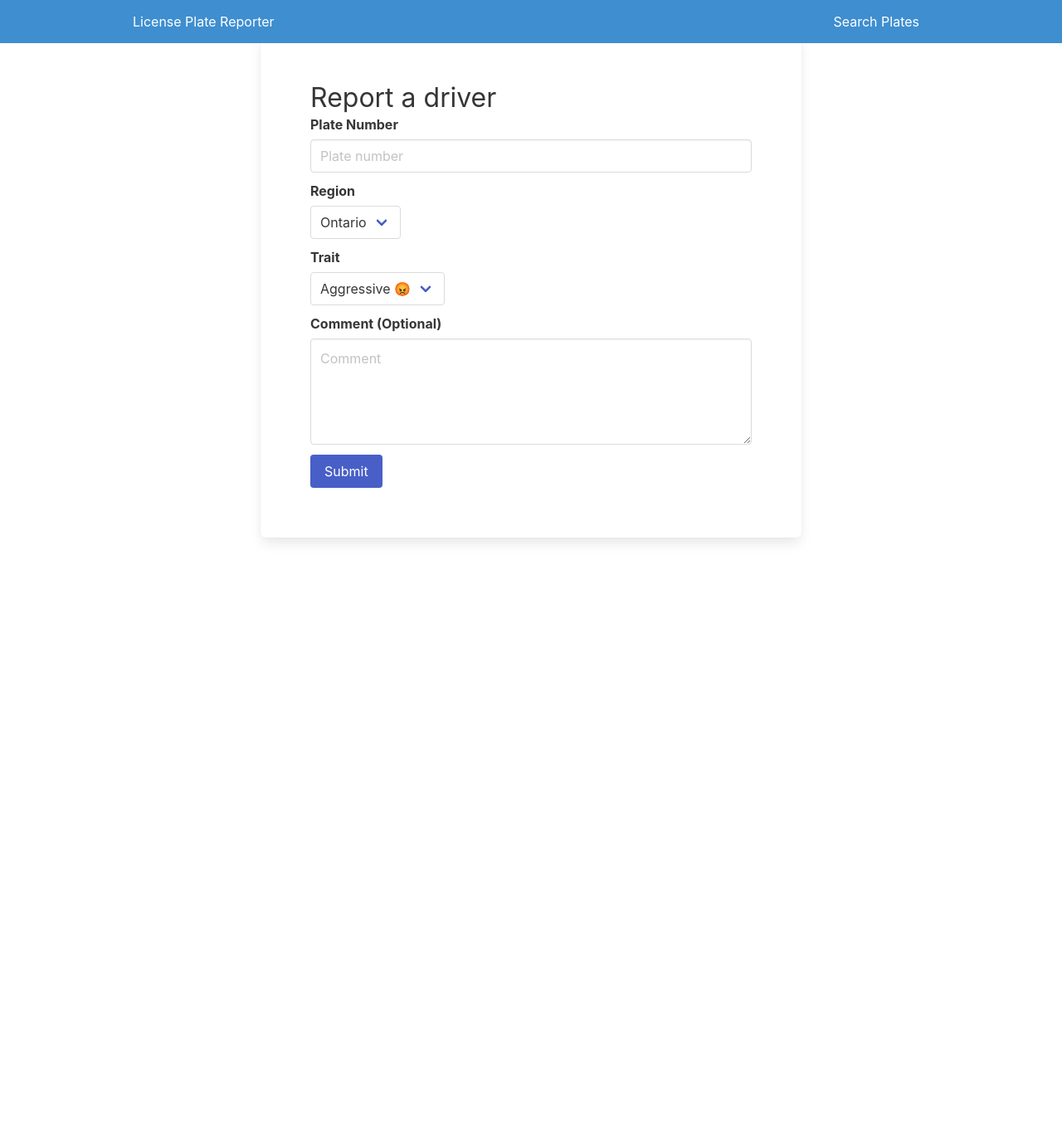
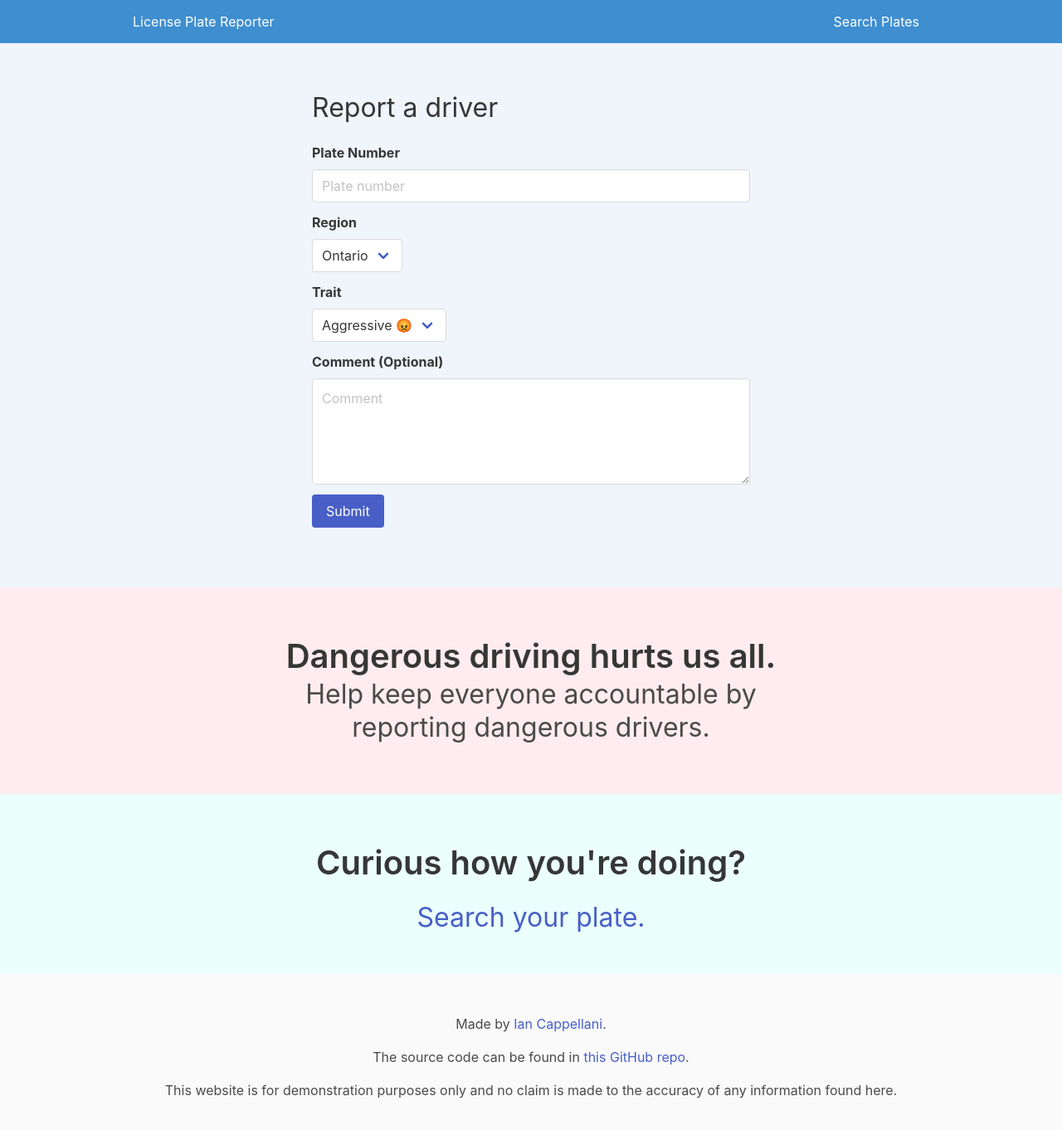
Before and after one commit to icappel/license-plates, a React (Create React App) app: page /#/ in a window 1280 px wide. Shown: the top 1362 px of the page at 83% size. Before the commit the page ends 800 px from the top, so only its background shows below. Built offline with nearby package versions, Linux system fonts and the light colour scheme.

Commit message:
Improve aesthetics of app

```diff
--- a/src/App.js
+++ b/src/App.js
@@ -12,6 +12,20 @@ function App() {
         <Route path="/" exact><HomeScreen /></Route>
         <Route path="/search"><SearchScreen /></Route>
       </Switch>
+      <footer className="footer">
+        <div className="content has-text-centered">
+          <p>
+            Made by <a href="https://iancappellani.com">Ian Cappellani</a>.
+          </p>
+          <p>
+            The source code can be found in <a href="https://github.com/icappel/license-plates">this GitHub repo</a>.
+          </p>
+          <p>
+            This website is for demonstration purposes only and no claim is made
+            to the accuracy of any information found here.
+          </p>
+        </div>
+      </footer>
     </div>
   );
 }
--- a/src/HomeReporter/index.tsx
+++ b/src/HomeReporter/index.tsx
@@ -3,18 +3,16 @@ import Reporter from "../Reporter";
 
 function HomeReporter() {
     return (
-        <main className="columns is-centered">
-            <section className="hero box column is-half">
+        <section className="hero column is-half is-max-desktop">
             <div className="hero-body">
-                    <div className="title">
+                <div className="title block">
                     <h2>Report a driver</h2>
                 </div>
-                    <div className="subtitle">
+                <div>
                     <Reporter />
                 </div>
             </div>
         </section>
-        </main>
     )
 }
 
--- a/src/HomeScreen/index.tsx
+++ b/src/HomeScreen/index.tsx
@@ -1,11 +1,33 @@
 import React from "react";
+import { Link } from "react-router-dom";
 import HomeReporter from "../HomeReporter";
 
 function HomeScreen() {
     return (
-        <React.Fragment>
-            <HomeReporter />
-        </React.Fragment>
+        <main>
+            <div className="columns is-centered py-3 px-1 has-background-info-light">
+                <HomeReporter />
+            </div>
+            <div className="columns is-centered py-6 px-1 has-background-danger-light">
+                <section className="column is-half is-max-desktop has-text-centered">
+                    <h2 className="title is-2">
+                        Dangerous driving hurts us all.
+                    </h2>
+                    <p className="subtitle is-3">
+                        Help keep everyone accountable by reporting dangerous
+                        drivers.
+                    </p>
+                </section>
+            </div>
+            <div className="columns is-centered py-6 px-1 has-background-primary-light">
+                <section className="column is-half is-max-desktop has-text-centered">
+                    <h2 className="title is-2 is-spaced">
+                        Curious how you're doing?
+                    </h2>
+                    <Link to="search" className="subtitle is-3 has-text-link">Search your plate.</Link>
+                </section>
+            </div>
+        </main>
     )
 }
 
--- a/src/Report/index.tsx
+++ b/src/Report/index.tsx
@@ -7,22 +7,21 @@ export interface ReportProps {
 function Report(props: ReportProps) {
     // Note: React auto-escapes rendered strings, that's why I'm not manually sanitizing them.
     return (
-        <div className="card">
-            <header className="card-header">
+        <div className="card mb-3">
+            <header className="card-header is-shadowless">
                 <p className="card-header-title">
-                    Report from:{" "}
-                    <time dateTime={props.date.toISOString()}>{props.date.toDateString()}</time>
+                    Report from:&nbsp;<time dateTime={props.date.toISOString()}>{props.date.toDateString()}</time>
                 </p>
             </header>
             <div className="card-content">
                 <div className="content">
                     <p>
-                        This driver was reported as being {props.trait}.
+                        This driver was reported as being: {props.trait}.
                     </p>
                     {
                         props.note &&
                         <p>
-                            The reporter also left the following comment: "{props.note}""
+                            The reporter also left the following comment: "{props.note}"
                         </p>
                     }
 
--- a/src/ReportList/index.tsx
+++ b/src/ReportList/index.tsx
@@ -1,5 +1,6 @@
 import { IReport } from "actions"
 import Report from "Report"
+import "./styles.css"
 
 export interface ReportListProps {
     reports: Array<IReport>,
@@ -11,7 +12,7 @@ export interface ReportListProps {
 function ReportList(props: ReportListProps) {
 
     return (
-        <section>
+        <section className="report-list mb-6">
             {props.reports.length ?
                 props.reports.map(report => <Report key={report.reportId} date={report.date} trait={report.trait} note={report.note} />)
                 :
--- /dev/null
+++ b/src/ReportList/styles.css
@@ -0,0 +1,3 @@
+.report-list {
+    min-height: 40vh;
+}
--- a/src/SearchScreen/index.tsx
+++ b/src/SearchScreen/index.tsx
@@ -27,8 +27,9 @@ function SearchScreen() {
     }
 
     return (
-        <div className="columns is-centered">
-            <div className="column is-half">
+        <div className="columns is-centered py-5 px-3">
+            <div className="column is-half is-max-desktop">
+                <h1 className="title is-3">Search for a license plate</h1>
                 <div className="my-2">
                     <PlateSearch
                         onSearch={onSearch}
@@ -38,12 +39,12 @@ function SearchScreen() {
                         setRegion={setRegion}
                     />
                 </div>
-                <div className="my-2">
-                    Results:
+                <div className="my-5">
+                    <h2 className="title is-4">{searchedYet && "Results:"}</h2>
                 </div>
                 <ReportList
                     reports={reports}
-                    emptyMessage={searchedYet ? "Sorry, no results found." : "Please search for a plate."}
+                    emptyMessage={searchedYet ? "Sorry, no results found." : ""}
                 />
             </div>
         </div>
```
Lines whose indentation alone changed are shown as unchanged.
